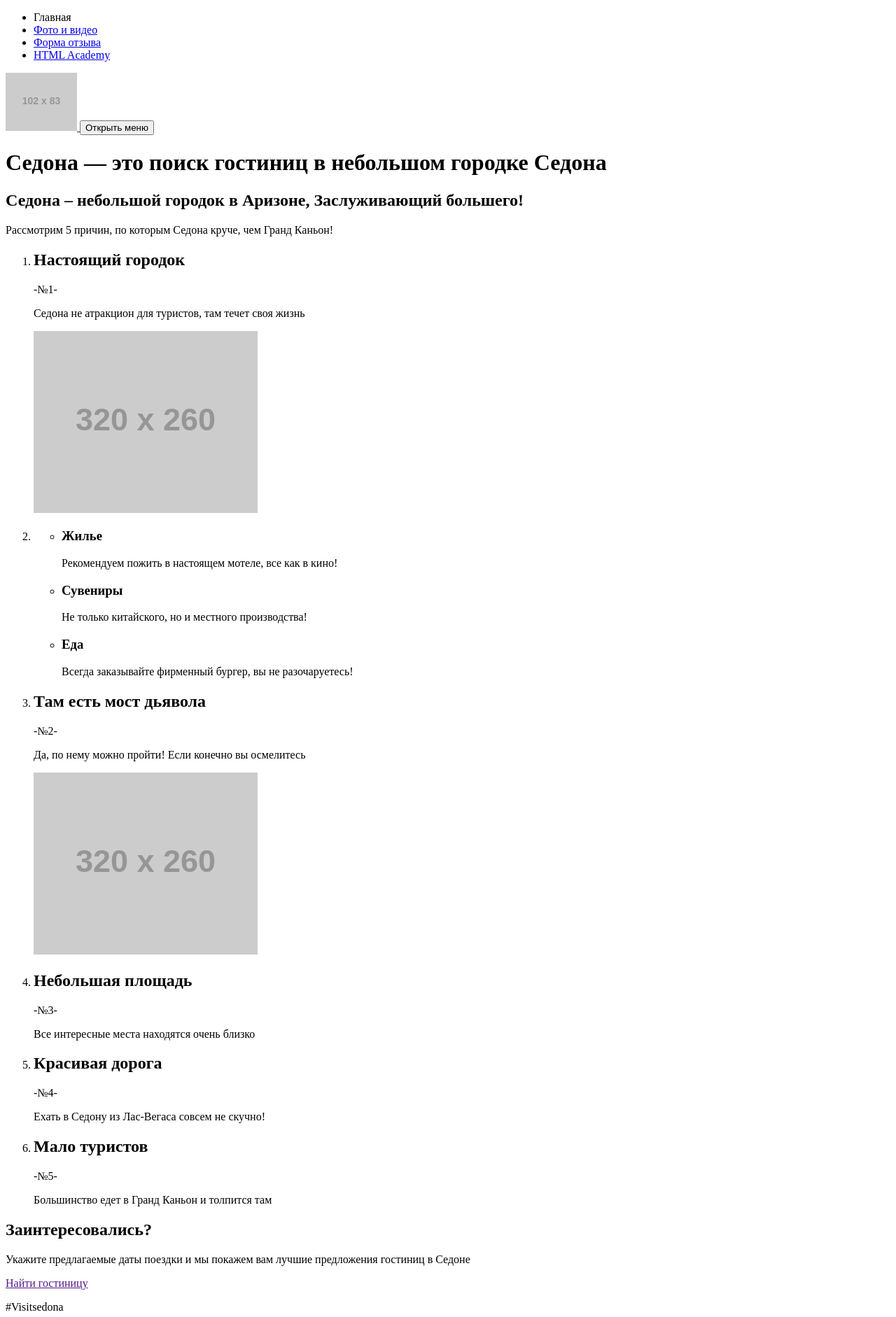
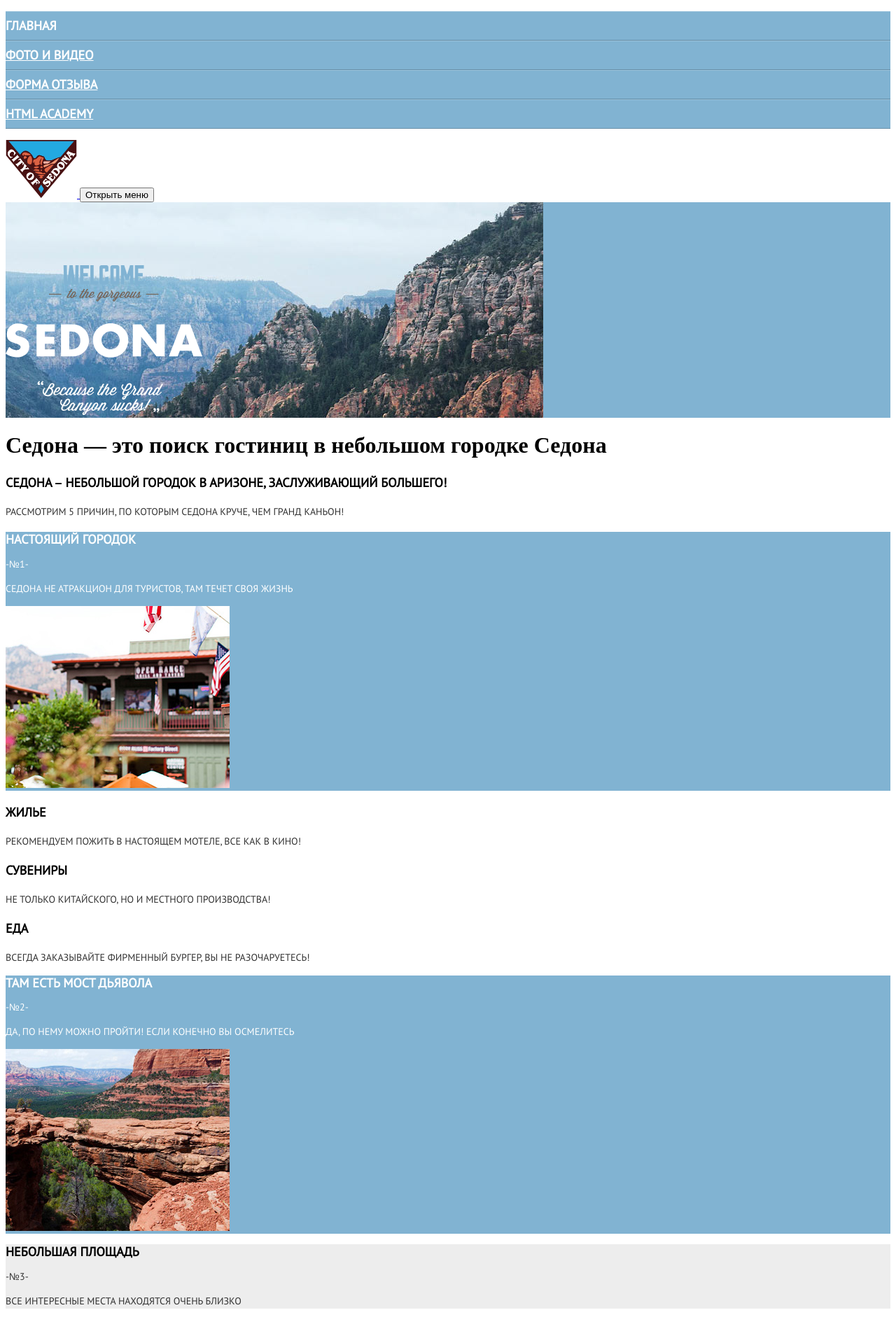
Before and after one commit to Timka-Sawyer/796097-sedona-19, a website: page source/index.html in a window 1280 px wide. Shown: the top 1882 px of the page at 70% size. Drawn offline with nearby package versions, Linux system fonts and the light colour scheme; files that its build step writes are made by us from their sources; placeholder pictures from the web are drawn by us; files whose address does not match are found by name.

Commit message:
Начинаем вёрстку с препроцессором

```diff
--- a/source/index.html
+++ b/source/index.html
@@ -3,32 +3,34 @@
 
 <head>
     <meta charset="utf-8">
+    <link rel="stylesheet" href="./css/style.css">
     <title>HTML Academy: Седона</title>
 </head>
 
 <body>
     <header class="header">
         <nav class="main-nav">
-            <ul class="main-nav_list site-list">
-                <li class="site-list__item">
-                    <a>Главная</a>
+            <ul class="main-nav__list">
+                <li class="main-nav__item">
+                    <a class="main-nav__link">Главная</a>
                 </li>
-                <li class="site-list__item">
-                    <a href="./photo.html">Фото и видео</a>
+                <li class="main-nav__item">
+                    <a class="main-nav__link" href="./photo.html">Фото и видео</a>
                 </li>
-                <li class="site-list__item">
-                    <a href="./form.html">Форма отзыва</a>
+                <li class="main-nav__item">
+                    <a class="main-nav__link" href="./form.html">Форма отзыва</a>
                 </li>
-                <li class="site-list__item">
-                    <a href="https://htmlacademy.ru">HTML Academy</a>
+                <li class="main-nav__item">
+                    <a class="main-nav__link" href="https://htmlacademy.ru">HTML Academy</a>
                 </li>
             </ul>
-            <a class="header__logo" href="">
-                <img src="https://via.placeholder.com/102x83" alt="Седона логотип">
+            <a class="header__logo" href="./index.html">
+                <img src="./img/logo-sedona-mobile.svg" width="102" height="83" alt="Седона логотип">
             </a>
             <button class="main-nav__toggle" type="button">Открыть меню</button>
         </nav>
         <div class="header__intro header__intro--main">
+            <img src="./img/text-sedona-index.svg" width="281" height="214" alt="Изображение Welcome">
             <!--Картинка с надписью Sedona на фоне картинки с горами-->
         </div>
     </header>
@@ -41,12 +43,12 @@
             <p class="benefits__intro">Рассмотрим 5 причин, по которым Седона круче, чем Гранд Каньон!</p>
             <ol class="benefits__wrapper-list">
                 <li>
-                    <div class="benefits__item">
+                    <div class="benefits__item benefits__item--brand-color">
                         <h2 class="benefits__item-title">Настоящий городок</h2>
                         <p class="benefits__number">-№1-</p>
                         <p class="benefits__description">Седона не атракцион для туристов, там течет своя жизнь</p>
                         <div class="benefits__image-wrap">
-                            <img class="benefits__image" src="https://via.placeholder.com/320x260" alt="Изображение жилья">
+                            <img class="benefits__image" src="./img/main-city-mobile@1x.jpg" width="320" height="260" alt="Изображение жилья">
                         </div>
                     </div>
                 </li>
@@ -76,34 +78,34 @@
                     </ul>
                 </li>
                 <li>
-                    <div class="benefits__item">
+                    <div class="benefits__item benefits__item--brand-color">
                         <h2 class="benefits__item-title">Там есть мост дьявола</h2>
                         <p class="benefits__number">-№2-</p>
                         <p class="benefits__description">Да, по нему можно пройти! Если конечно вы осмелитесь</p>
                         <div class="benefits__image-wrap">
-                            <img class="benefits__image" src="https://via.placeholder.com/320x260" alt="Изображение жилья">
+                            <img class="benefits__image" src="./img/main-bridge-mobile@1x.jpg" width="320" height="260" alt="Изображение жилья">
                         </div>
                     </div>
                 </li>
                 <li>
                     <div class="benefits__item benefits__item--other">
-                        <h2 class="benefits__item-title">Небольшая площадь</h2>
-                        <p class="benefits__number">-№3-</p>
-                        <p class="benefits__description">Все интересные места находятся очень близко</p>
+                        <h2 class="benefits__item-title benefits__item-title--other">Небольшая площадь</h2>
+                        <p class="benefits__number benefits__number--other">-№3-</p>
+                        <p class="benefits__description benefits__description--other">Все интересные места находятся очень близко</p>
                     </div>
                 </li>
                 <li>
                     <div class="benefits__item benefits__item--other">
-                        <h2 class="benefits__item-title">Красивая дорога</h2>
-                        <p class="benefits__number">-№4-</p>
-                        <p class="benefits__description">Ехать в Седону из Лас-Вегаса совсем не скучно!</p>
+                        <h2 class="benefits__item-title benefits__item-title--other">Красивая дорога</h2>
+                        <p class="benefits__number benefits__number--other">-№4-</p>
+                        <p class="benefits__description benefits__description--other">Ехать в Седону из Лас-Вегаса совсем не скучно!</p>
                     </div>
                 </li>
                 <li>
                     <div class="benefits__item benefits__item--other">
-                        <h2 class="benefits__item-title">Мало туристов</h2>
-                        <p class="benefits__number">-№5-</p>
-                        <p class="benefits__description">Большинство едет в Гранд Каньон и толпится там</p>
+                        <h2 class="benefits__item-title benefits__item-title--other">Мало туристов</h2>
+                        <p class="benefits__number benefits__number--other">-№5-</p>
+                        <p class="benefits__description benefits__description--other">Большинство едет в Гранд Каньон и толпится там</p>
                     </div>
                 </li>
             </ol>
@@ -114,7 +116,9 @@
                 <p class="booking__description"> Укажите предлагаемые даты поездки и мы покажем вам лучшие предложения гостиниц в Седоне</p>
                 <a class="button button--booking" href="">Найти гостиницу</a>
             </div>
-            <div class="booking__map-wrap"></div>
+            <div class="booking__map-wrap">
+                <img src="./img/bg-map-mobile@1x.jpg" width="320" height="350" alt="Карта">
+            </div>
         </section>
     </main>
     <footer class="footer">
@@ -132,7 +136,7 @@
                 </li>
             </ul>
         </div>
-        <p class="made-by">Разработано</p>
+        <p class="footer__made-by">Разработано</p>
     </footer>
 </body>
 
--- /dev/null
+++ b/source/less/blocks/benefits.less
@@ -0,0 +1,116 @@
+.benefits {
+  background-color: #ffffff;
+}
+
+.benefits__wrapper-list {
+  padding: 0;
+  list-style: none;
+}
+
+.benefits__title {
+  font-family: @main-font;
+  font-size: 18px;
+  font-weight: bold;
+  line-height: 26px;
+  color: text-color;
+  text-transform: uppercase;
+}
+
+.benefits__intro {
+  font-family: @main-font;
+  font-size: 14px;
+  font-weight: normal;
+  line-height: 26px;
+  color: @text-color;
+  text-transform: uppercase;
+}
+
+
+.benefits__item-title {
+  font-family: @main-font;
+  font-size: 18px;
+  font-weight: bold;
+  line-height: 21px;
+  color: #ffffff;
+  text-transform: uppercase;
+}
+
+.benefits__number {
+  font-family: @main-font;
+  font-size: 14px;
+  line-height: 21px;
+  color: #ffffff;
+  text-transform: uppercase;
+}
+
+.benefits__description {
+  font-family: @main-font;
+  font-size: 14px;
+  line-height: 21px;
+  color: #ffffff;
+  text-transform: uppercase;
+}
+
+.benefits__featyres-list {
+  padding: 0;
+  list-style: none;
+}
+
+.benefits__featyres-title {
+  font-family: @main-font;
+  font-size: 18px;
+  font-weight: bold;
+  line-height: 26px;
+  color: @title-color;
+  text-transform: uppercase;
+}
+
+.benefits__featyres-description {
+  font-family: @main-font;
+  font-size: 14px;
+  line-height: 21px;
+  color: @text-color;
+  text-transform: uppercase;
+}
+
+.booking {
+  background-color: #ffffff;
+}
+
+.booking__title {
+  font-family: @main-font;
+  font-size: 21px;
+  font-weight: bold;
+  line-height: 26px;
+  color: @title-color;
+  text-transform: uppercase;
+}
+
+.booking__description {
+  font-family: @main-font;
+  font-size: 14px;
+  line-height: 24px;
+  color: @text-color;
+  text-transform: uppercase;
+}
+
+.benefits__item--brand-color {
+  background-color: @brand-color;
+}
+
+.benefits__item--other {
+  background-color: #ededed;
+  color: @text-color;
+}
+
+.benefits__item-title--other {
+  color: @title-color;
+}
+
+.benefits__number--other {
+  color: @text-color;
+}
+
+.benefits__description--other {
+  color: @text-color;
+}
--- /dev/null
+++ b/source/less/blocks/button.less
@@ -0,0 +1,9 @@
+.button--booking {
+  font-family: @main-font;
+  font-size: 21px;
+  font-weight: bold;
+  line-height: 26px;
+  color: #ffffff;
+  background-color: @brand-color;
+  text-transform: uppercase;
+}
--- /dev/null
+++ b/source/less/blocks/footer.less
@@ -0,0 +1,7 @@
+.footer__made-by {
+  font-family: @main-font;
+  font-size: 14px;
+  line-height: 26px;
+  color: @title-color;
+  text-transform: uppercase;
+}
--- /dev/null
+++ b/source/less/blocks/gallery.less
@@ -0,0 +1,40 @@
+.gallery__title {
+  font-family: @main-font;
+  font-size: 18px;
+  font-weight: bold;
+  line-height: 26px;
+  color: @title-color;
+  text-transform: uppercase;
+}
+
+.gallery__intro {
+  font-family: @main-font;
+  font-size: 14px;
+  line-height: 24px;
+  color: @text-color;
+  text-transform: uppercase;
+}
+
+.gallery__item-title {
+  font-family: @main-font;
+  font-size: 14px;
+  font-weight: bold;
+  line-height: 24px;
+  color: @title-color;
+  text-transform: uppercase;
+}
+
+.gallery_text {
+  font-family: @main-font;
+  font-size: 14px;
+  line-height: 24px;
+  color: @text-color;
+}
+
+.gallery-like {
+  font-family: @main-font;
+  font-size: 14px;
+  font-weight: bold;
+  line-height: 24px;
+  color: @title-color;
+}
--- /dev/null
+++ b/source/less/blocks/header.less
@@ -0,0 +1,14 @@
+.header__intro {
+  padding-top: 90px;
+  background-color: @brand-color;
+  background-image: url('../../img/bg-back-mobile@1x.jpg');
+  background-repeat: no-repeat;
+}
+
+.header__intro--photo {
+  padding-top: 52px;
+}
+
+.header__intro--form-page {
+  padding-top: 52px;
+}
--- /dev/null
+++ b/source/less/blocks/main-nav.less
@@ -0,0 +1,21 @@
+.main-nav__list {
+  padding: 0;
+  list-style: none;
+}
+
+.main-nav__item {
+  border-top: 1px solid #9ac2db;
+  border-bottom: 1px solid #678fa8;
+}
+
+.main-nav__link {
+  display: block;
+  font-family: @main-font;
+  font-size: 18px;
+  font-weight: bold;
+  line-height: 2.22;
+  text-transform: uppercase;
+  background-color: @brand-color;
+  color: #ffffff;
+  box-shadow: inset 0px 0px 0 0 rgba(255, 255, 255, 0.2);
+}
--- /dev/null
+++ b/source/less/blocks/socials.less
@@ -0,0 +1,13 @@
+.socials__list {
+  padding: 0;
+  list-style: none;
+}
+
+.socials__text {
+  font-family: @main-font;
+  font-size: 21px;
+  font-weight: bold;
+  line-height: 26px;
+  color: @title-color;
+  text-transform: uppercase;
+}
--- /dev/null
+++ b/source/less/fonts.less
@@ -0,0 +1,19 @@
+@font-face {
+  font-family: 'PT Sans';
+  src: url('../fonts/ptsans.woff') format('woff');
+}
+
+@font-face {
+  font-family: 'PT Sans';
+  src: url('../fonts/ptsans.woff2') format('woff2');
+}
+
+@font-face {
+  font-family: 'PT Sans Bold';
+  src: url('../fonts/ptsansbold.woff') format('woff');
+}
+
+@font-face {
+  font-family: 'PT Sans Bold';
+  src: url('../fonts/ptsansbold.woff2') format('woff2');
+}
--- /dev/null
+++ b/source/less/style.less
@@ -0,0 +1,10 @@
+@import "./fonts.less";
+@import "./variables.less";
+@import "./blocks/header.less";
+@import "./blocks/main-nav.less";
+@import "./blocks/benefits.less";
+@import "./blocks/socials.less";
+@import "./blocks/footer.less";
+@import "./blocks/button.less";
+
+@import "./blocks/gallery.less";
--- /dev/null
+++ b/source/less/variables.less
@@ -0,0 +1,4 @@
+@main-font: 'PT Sans', 'Arial', sans-serif;
+@brand-color: #81b3d2;
+@title-color: #000000;
+@text-color: #333333;
```
Also changed, not shown: source/form.html (+15 -13 lines), source/photo.html (+18 -16 lines), source/less/blocks/booking.less (added), source/less/blocks/made-by.less (added), source/less/blocks/main.less (added), source/less/blocks/review.less (added), source/less/blocks/video.less (added), source/less/blocks/visually-hidden.less (added).
